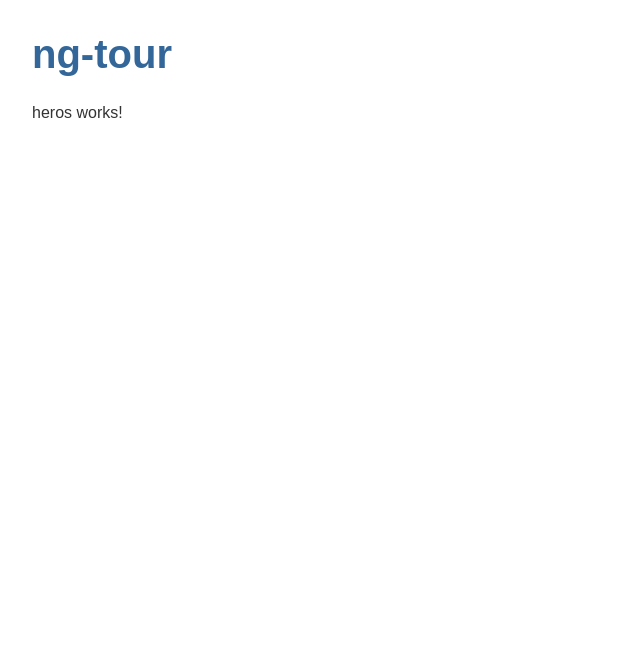
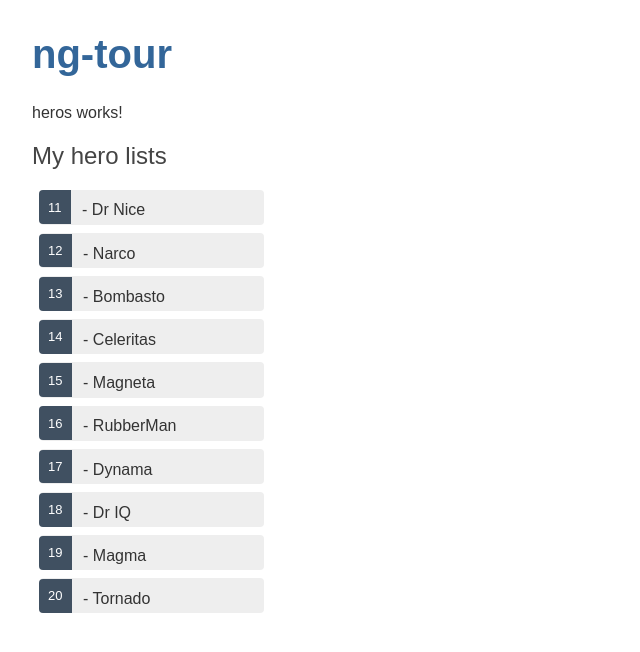
Before and after one commit to HaoWang95/ng-tour, an Angular app: page / in a window 1280 px wide. Shown: the top 652 px of the page, without its empty margins (0-640 px from the left). Built offline with nearby package versions, Linux system fonts and the light colour scheme.

Commit message:
hero and hero detail init

```diff
--- a/src/app/app.module.ts
+++ b/src/app/app.module.ts
@@ -4,14 +4,18 @@
 import { AppRoutingModule } from './app-routing.module';
 import { AppComponent } from './app.component';
 import { HerosComponent } from './heros/heros.component';
+import { FormsModule } from '@angular/forms';
+import { HeroDetailComponent } from './hero-detail/hero-detail.component'
 
 @NgModule({
   declarations: [
     AppComponent,
-    HerosComponent
+    HerosComponent,
+    HeroDetailComponent
   ],
   imports: [
     BrowserModule,
+    FormsModule,
     AppRoutingModule
   ],
   providers: [],
--- /dev/null
+++ b/src/app/hero-detail/hero-detail.component.html
@@ -0,0 +1 @@
+<p>hero-detail works!</p>
--- /dev/null
+++ b/src/app/hero-detail/hero-detail.component.ts
@@ -0,0 +1,15 @@
+import { Component, OnInit } from '@angular/core';
+
+@Component({
+  selector: 'app-hero-detail',
+  templateUrl: './hero-detail.component.html',
+  styleUrls: ['./hero-detail.component.css']
+})
+export class HeroDetailComponent implements OnInit {
+
+  constructor() { }
+
+  ngOnInit(): void {
+  }
+
+}
--- /dev/null
+++ b/src/app/heros/hero.ts
@@ -0,0 +1,4 @@
+export interface Hero{
+    id: number,
+    name: string,
+}
--- a/src/app/heros/heros.component.css
+++ b/src/app/heros/heros.component.css
@@ -0,0 +1,52 @@
+/* HeroesComponent's private CSS styles */
+.heroes {
+    margin: 0 0 2em 0;
+    list-style-type: none;
+    padding: 0;
+    width: 15em;
+  }
+  .heroes li {
+    cursor: pointer;
+    position: relative;
+    left: 0;
+    background-color: #EEE;
+    margin: .5em;
+    padding: .3em 0;
+    height: 1.6em;
+    border-radius: 4px;
+  }
+  .heroes li:hover {
+    color: #2c3a41;
+    background-color: #e6e6e6;
+    left: .1em;
+  }
+  .heroes li.selected {
+    background-color: black;
+    color: white;
+  }
+  .heroes li.selected:hover {
+    background-color: #505050;
+    color: white;
+  }
+  .heroes li.selected:active {
+    background-color: black;
+    color: white;
+  }
+  .heroes .badge {
+    display: inline-block;
+    font-size: small;
+    color: white;
+    padding: 0.8em 0.7em 0 0.7em;
+    background-color:#405061;
+    line-height: 1em;
+    position: relative;
+    left: -1px;
+    top: -4px;
+    height: 1.8em;
+    margin-right: .8em;
+    border-radius: 4px 0 0 4px;
+  }
+
+  input {
+    padding: .5rem;
+  }
--- a/src/app/heros/heros.component.html
+++ b/src/app/heros/heros.component.html
@@ -1 +1,17 @@
-<p>heros works!</p>
+<div>
+  <p>heros works!</p>
+  <div *ngIf="selectedHero">
+    <h2>{{ selectedHero.id }} - {{ selectedHero.name }}</h2>
+    <label for="hero-name">Hero name:</label>
+    <input id="hero-name" [(ngModel)]="selectedHero.name" placeholder="name" />
+  </div>
+  <h2>My hero lists</h2>
+  <ul class="heroes">
+    <li *ngFor="let hero of heroes"
+        [class.selected]= "hero === selectedHero"
+        (click)="onSelect(hero)"
+    >
+      <span class="badge">{{ hero.id }}</span>- {{ hero.name }}
+    </li>
+  </ul>
+</div>
--- a/src/app/heros/heros.component.ts
+++ b/src/app/heros/heros.component.ts
@@ -1,4 +1,6 @@
 import { Component, OnInit } from '@angular/core';
+import { Hero } from './hero';
+import { Heroes } from './mock-heroes';
 
 @Component({
   selector: 'app-heros',
@@ -6,10 +8,22 @@
   styleUrls: ['./heros.component.css']
 })
 export class HerosComponent implements OnInit {
+  hero: Hero = {
+    id: 1,
+    name: 'Windstorm',
+  }
+
+  heroes = Heroes;
 
   constructor() { }
 
   ngOnInit(): void {
   }
 
+  selectedHero?: Hero;
+  onSelect(hero: Hero):void{
+    console.log('onSelected');
+    this.selectedHero = hero;
+  }
+
 }
--- /dev/null
+++ b/src/app/heros/mock-heroes.ts
@@ -0,0 +1,14 @@
+import { Hero } from "./hero";
+
+export const Heroes: Hero[] = [
+    { id: 11, name: 'Dr Nice' },
+    { id: 12, name: 'Narco' },
+    { id: 13, name: 'Bombasto' },
+    { id: 14, name: 'Celeritas' },
+    { id: 15, name: 'Magneta' },
+    { id: 16, name: 'RubberMan' },
+    { id: 17, name: 'Dynama' },
+    { id: 18, name: 'Dr IQ' },
+    { id: 19, name: 'Magma' },
+    { id: 20, name: 'Tornado' }
+]
```
Also changed, not shown: src/app/hero-detail/hero-detail.component.css (added), 1 other file (tests, documents, lock files or other folders).
